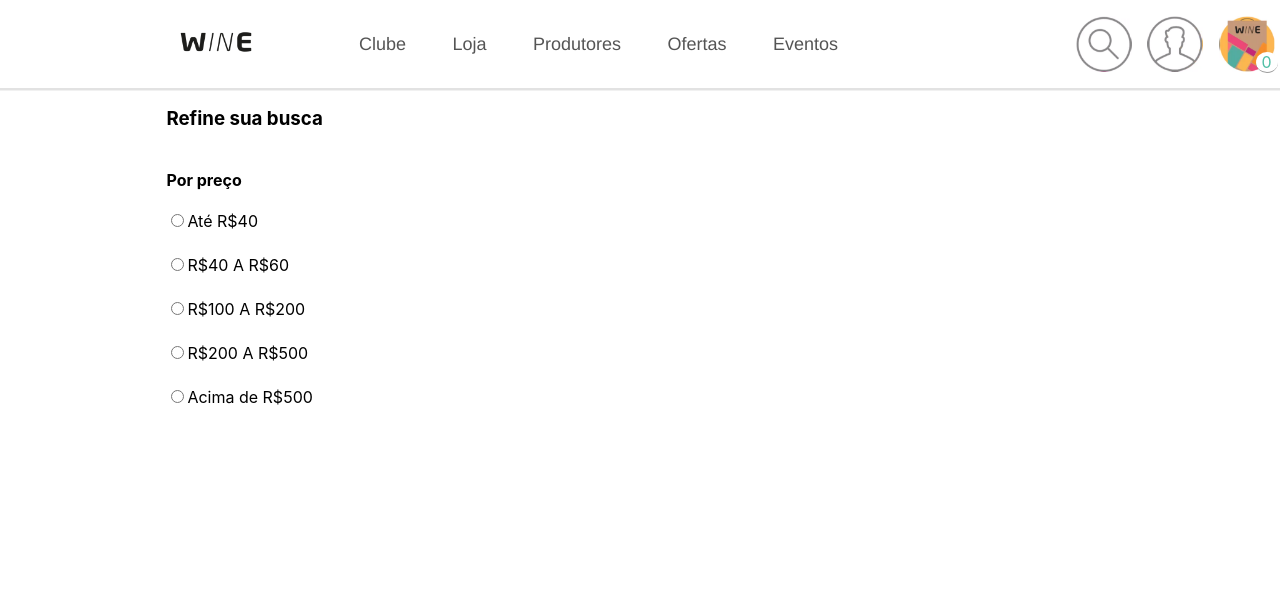
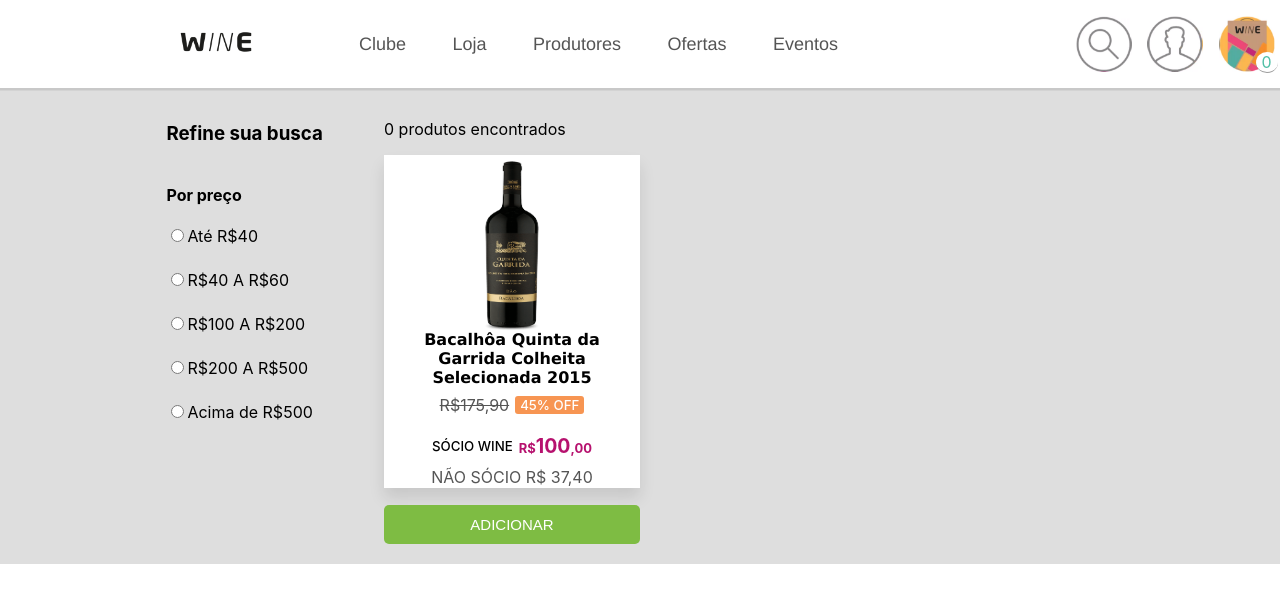
Before and after one commit to elielsondev/wine-club-challenge, a Next.js app: page / in a window 1280 px wide. Shown: the top 602 px of the page. Built offline with nearby package versions, Linux system fonts and the light colour scheme.

Commit message:
Product page creation with sketch

```diff
--- /dev/null
+++ b/components/Section.tsx
@@ -0,0 +1,72 @@
+import Image from "next/image";
+import Vinho from "../public/images/Vinho.png";
+import styles from "../styles/Home.module.css";
+
+// const wineApi = async () => {
+//   const res = await fetch("https://wine-back-test.herokuapp.com/products?page=1&limit=10");
+//   const data = await res.json();
+//   console.log(data)
+// }
+
+// wineApi();
+
+function Section() {
+  return (
+    <section>
+      <p> 0 produtos encontrados</p>
+
+      <div className={styles.productDiv}>
+
+        <div className={styles.productWine}>
+          <Image
+            className={styles.wineImage}
+            src={Vinho}
+            alt="Vinho Quinta da Garrida"
+            width={200}
+            height={230}
+          />
+        </div>
+
+        <h3 className={styles.wineName}>
+          Bacalhôa Quinta da Garrida Colheita Selecionada 2015
+        </h3>
+
+        <div className={styles.offerAndPrice}>
+          <p className={styles.scratchedPrice}>
+            R$175,90
+          </p>
+          <h5 className={styles.percentageDiscount}>
+            45% OFF
+          </h5>
+        </div>
+
+        <div className={styles.offerAndPrice}>
+          <h5 className={styles.winePartner}>
+            SÓCIO WINE
+          </h5>
+          <p className={styles.priceDiscount}>
+            R$
+            <span className={styles.sizePrice}>
+              100
+            </span>
+          ,00
+          </p>
+        </div>
+
+        <div className={styles.nonMember}>
+          <p className={styles.nonMemberText}>
+            NÃO SÓCIO R$ 37,40
+          </p>
+        </div>
+      </div>
+
+      <input
+        className={styles.addButton}
+        type="button"
+        value="ADICIONAR"
+      />
+    </section>
+  );
+}
+
+export default Section;
--- a/pages/index.tsx
+++ b/pages/index.tsx
@@ -1,11 +1,16 @@
 import Aside from '../components/Aside';
 import Header from '../components/Header';
+import Section from '../components/Section';
+import styles from '../styles/Home.module.css';
 
 function HomePage() {
   return (
-    <div>
+    <div className={styles.body}>
       <Header />
-      <Aside />
+      <section className={styles.sectionHome}>
+        <Aside />
+        <Section />
+      </section>
     </div>
   )
 }
--- a/styles/Home.module.css
+++ b/styles/Home.module.css
@@ -1,11 +1,16 @@
+.body {
+  background-color: #DEDEDE;
+}
+
 .header {
+  align-items: center;
   background-color: #ffffff;
+  box-shadow: 0 0 0 2.5px rgba(105, 105, 105, 0.192);
   display: flex;
   height: 88.23px;
   justify-content: space-evenly;
-  align-items: center;
   width: 1440px;
-  box-shadow: 0 0 0 2.5px rgba(105, 105, 105, 0.192);
+  margin-bottom: 15px;
 }
 
 .nav {
@@ -58,3 +63,102 @@
 .labelPrice {
   margin-bottom: 1.5em;
 }
+
+.sectionHome {
+  display: flex;
+  flex-direction: row;
+}
+
+.productDiv {
+  background-color: #ffffff;
+  width: 256px;
+  height: 333px;
+  display: flex;
+  align-items: center;
+  padding-left: 2%;
+  padding-right: 2%;
+  margin-bottom: 10%;
+  flex-direction: column;
+  box-shadow: 0px 9.73384px 14.6008px rgba(0, 0, 0, 0.1);
+}
+
+.productWine {
+  display: grid;
+  margin-left: 45px;
+  margin-right: 45px;
+  margin-bottom: -20px;
+}
+
+.wineImage {
+  padding-left: 1em;
+}
+
+.wineName {
+  display: flex;
+  font-size: 16px;
+  font-weight: 700;
+  font-style: normal;
+  font-family:'Lucida Sans', Verdana, sans-serif;
+  text-align: center;
+}
+
+.offerAndPrice {
+  display: flex;
+  flex-direction: row;
+  align-items: center;
+  margin-top: -30px;
+  margin-bottom: 10px;
+}
+
+.scratchedPrice {
+  text-decoration: line-through;
+  color: #555555;
+  margin-right: 6px;
+}
+
+.percentageDiscount {
+  background-color: #F79552;
+  color: #ffffff;
+  font-weight: 500;
+  padding-left: 5px;
+  padding-right: 5px;
+  padding-top: 1px;
+  padding-bottom: 1px;
+  border-radius: 3px;
+}
+
+.winePartner{
+  font-weight: 500;
+  margin-right: 6px;
+}
+
+.priceDiscount {
+  color: #B6116E;
+  font-weight: 700;
+  font-size: 13px;
+}
+
+.sizePrice {
+  font-size: 1.5em;
+}
+
+.nonMember {
+  margin-top: -35px;
+}
+
+.nonMemberText {
+  color: #555555;
+}
+
+.addButton {
+  width: 256px;
+  height: 39.36px;
+  background-color: #7EBC43;
+  color: #ffffff;
+  border: none;
+  border-radius: 5px;
+  margin-top: -10px;
+  font-weight: 500;
+  font-size: 15px;
+  margin-bottom: 20px;
+}
```
Also changed, not shown: public/images/Vinho.png (added).
